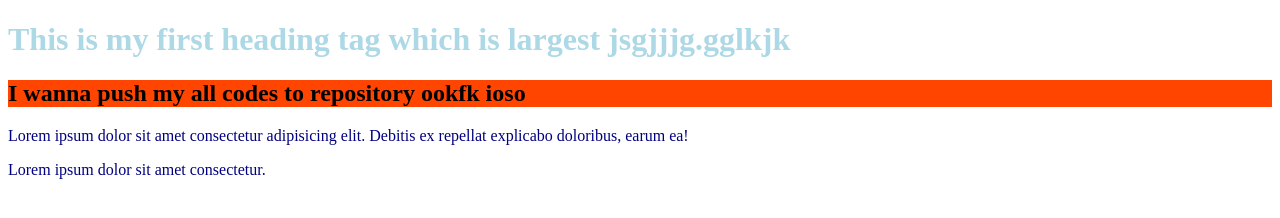
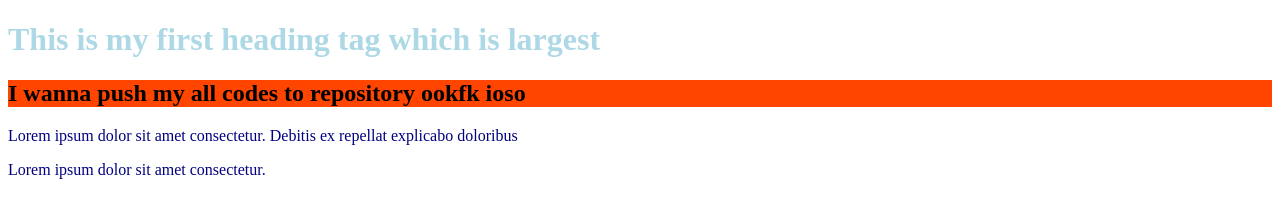
Before and after one commit to MdArifuzzaman2/my-second-repo, a plain HTML site: page index.html in a window 1280 px wide. Drawn offline with Linux system fonts and the light colour scheme.

Commit message:
tag content changed

```diff
--- a/index.html
+++ b/index.html
@@ -8,11 +8,11 @@
     <link rel="stylesheet" href="style.css" />
   </head>
   <body>
-    <h1>This is my first heading tag which is largest jsgjjjg.gglkjk</h1>
+    <h1>This is my first heading tag which is largest</h1>
     <h2>I wanna push my all codes to repository ookfk ioso</h2>
     <p>
-      Lorem ipsum dolor sit amet consectetur adipisicing elit. Debitis ex
-      repellat explicabo doloribus, earum ea!
+      Lorem ipsum dolor sit amet consectetur. Debitis ex repellat explicabo
+      doloribus
     </p>
     <p>Lorem ipsum dolor sit amet consectetur.</p>
   </body>
```
